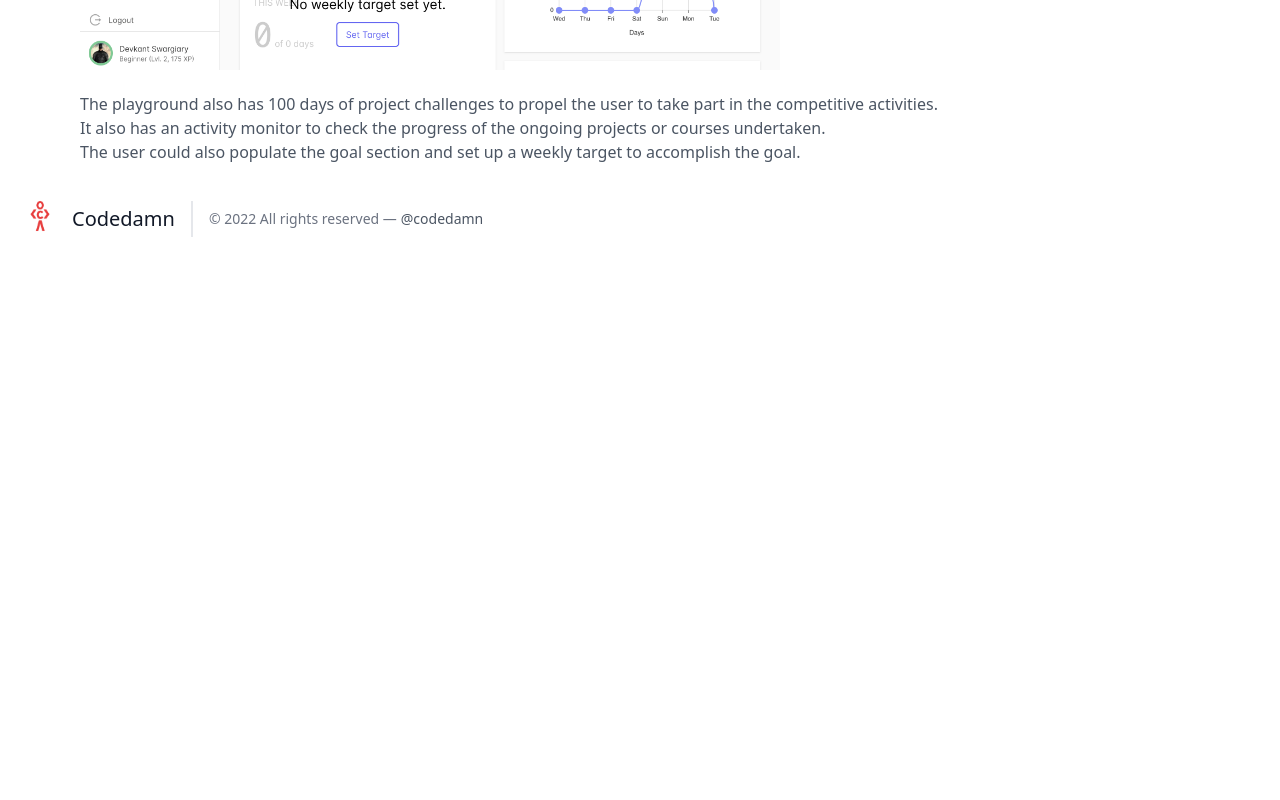
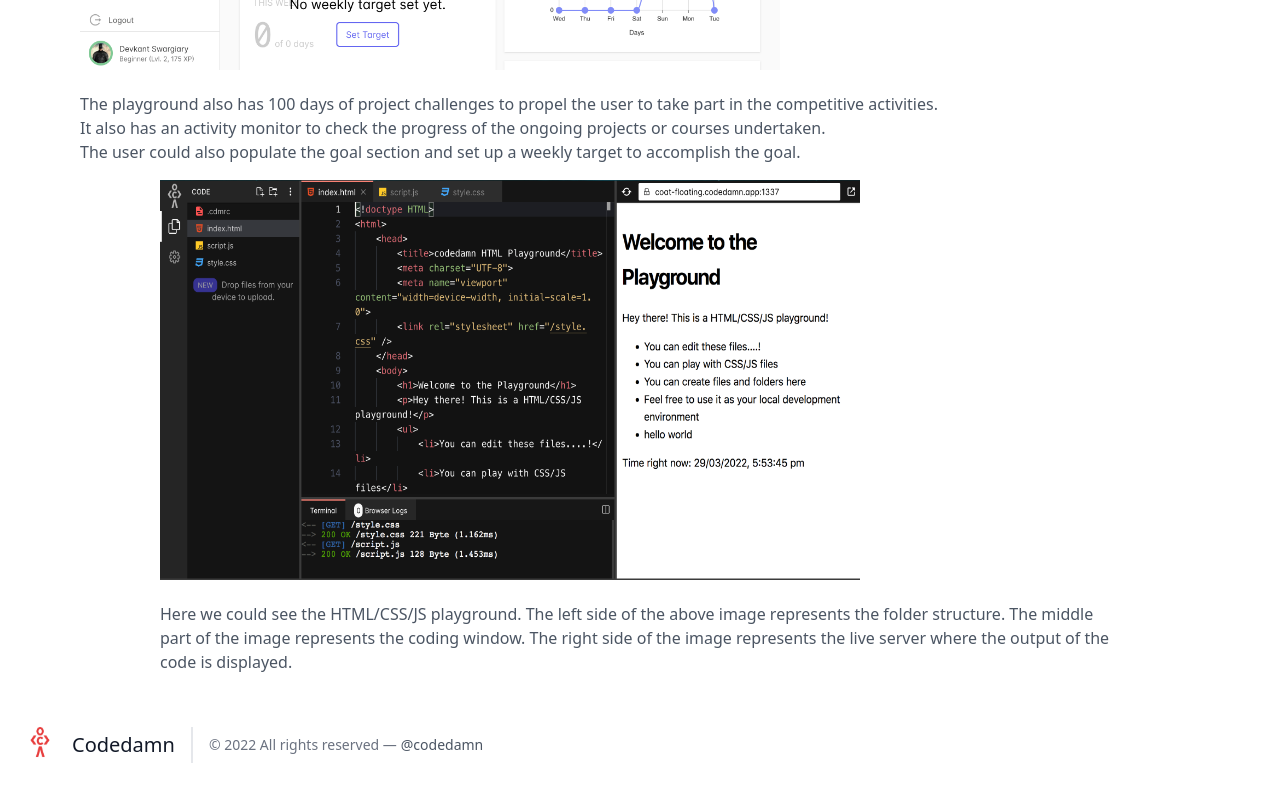
Before and after one commit to Devkant21/codedamn-playground, a Next.js app: page /Blog in a window 1280 px wide. Shown: the part 1432-2232 px from the top of the page. Before the commit the page ends 1706 px from the top, so only its background shows below. Built offline with nearby package versions, Linux system fonts and the light colour scheme.

Commit message:
Add the playground section

```diff
--- a/pages/Blog.js
+++ b/pages/Blog.js
@@ -107,7 +107,14 @@
                 The user could also populate the goal section and set up a weekly target to accomplish the goal.
               </p>
 
-              {/* <Image width={700} height={400} src='/playground.png' alt="" /> */}
+              <div className='py-4 px-20'>
+                <Image width={700} height={400} src='/ht.png' alt="" />
+                  <div className='mt-4'>
+                    <p>
+                    Here we could see the HTML/CSS/JS playground. The left side of the above image represents the folder structure. The middle part of the image represents the coding window. The right side of the image represents the live server where the output of the code is displayed.<br></br>
+                    </p>
+                  </div>
+              </div>
             </div>
           </div>
     </section>
```
Also changed, not shown: public/ht.png (added).
